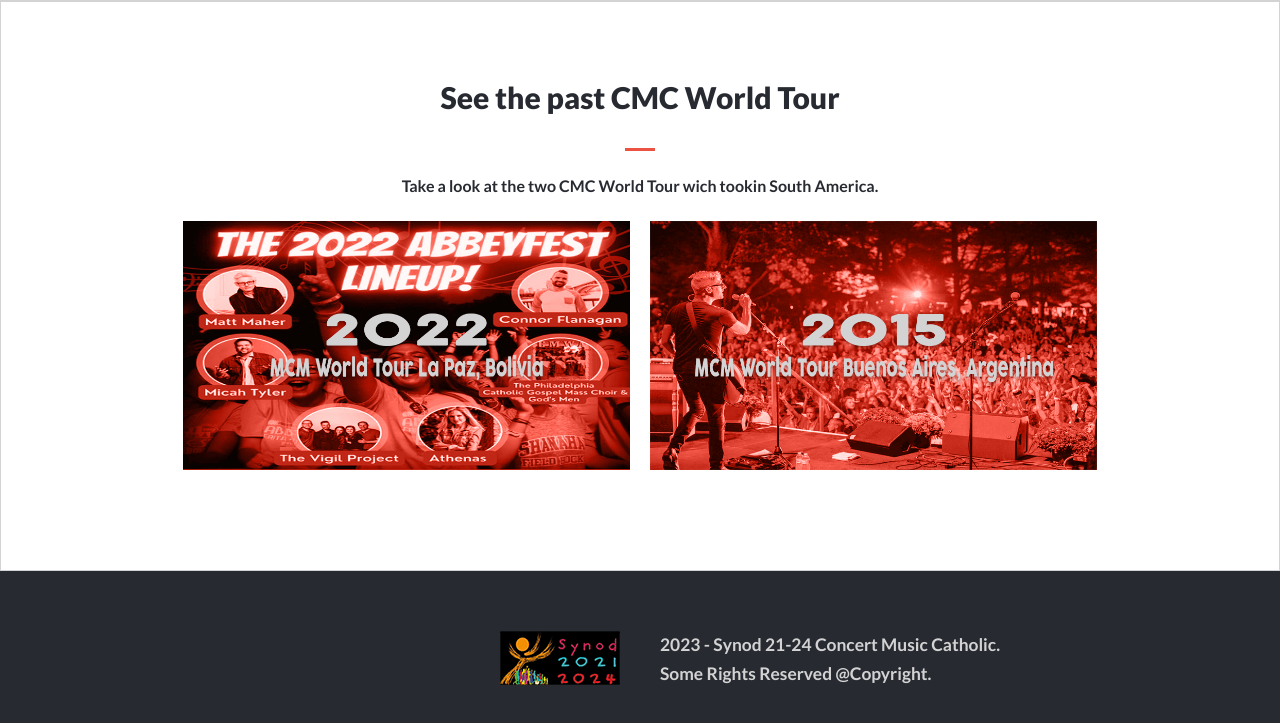
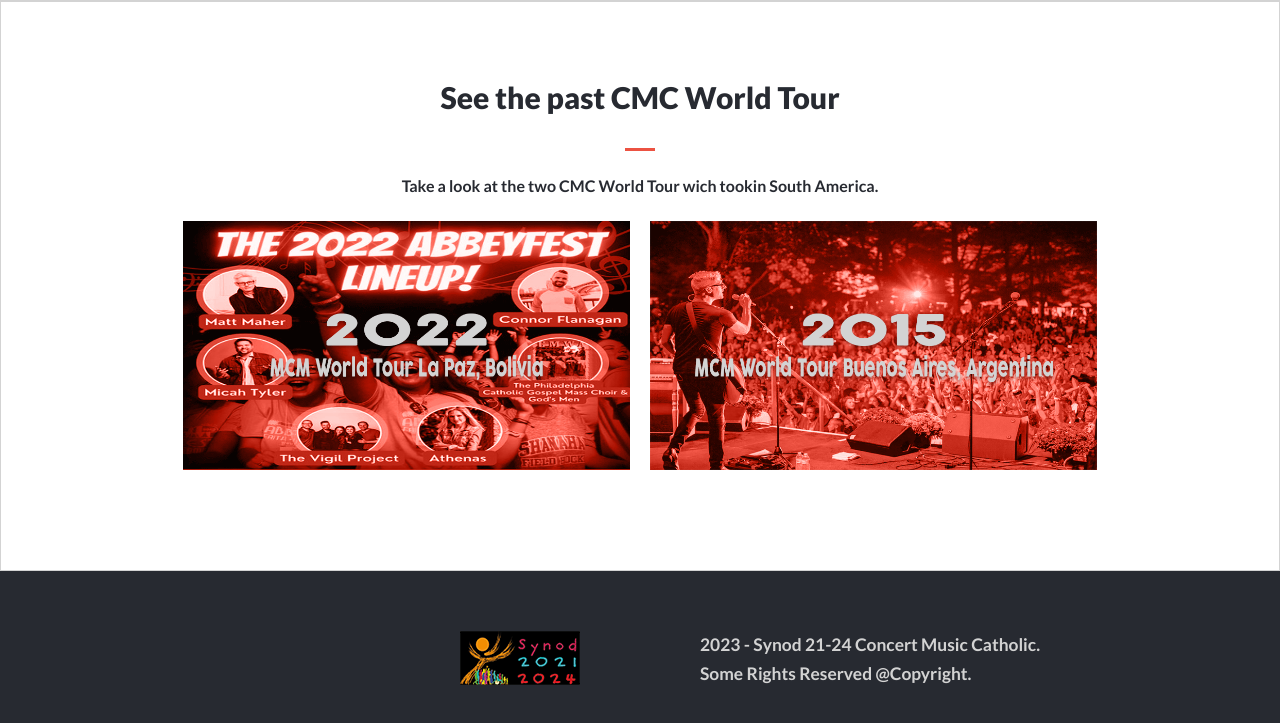
Before and after one commit to LarryIVC/EventPage, a website: page about.html in a window 1280 px wide. Shown: the part 1219-1942 px from the top of the page. Drawn offline with Linux system fonts and the light colour scheme; a web font is replaced by a local one.

Commit message:
Update about.css

```diff
--- a/css/about.css
+++ b/css/about.css
@@ -522,7 +522,7 @@
 
   .copyright {
     background-color: #272a31;
-    gap: 40px;
+    gap: 120px;
     padding: 60px;
     margin: 0;
   }
```
